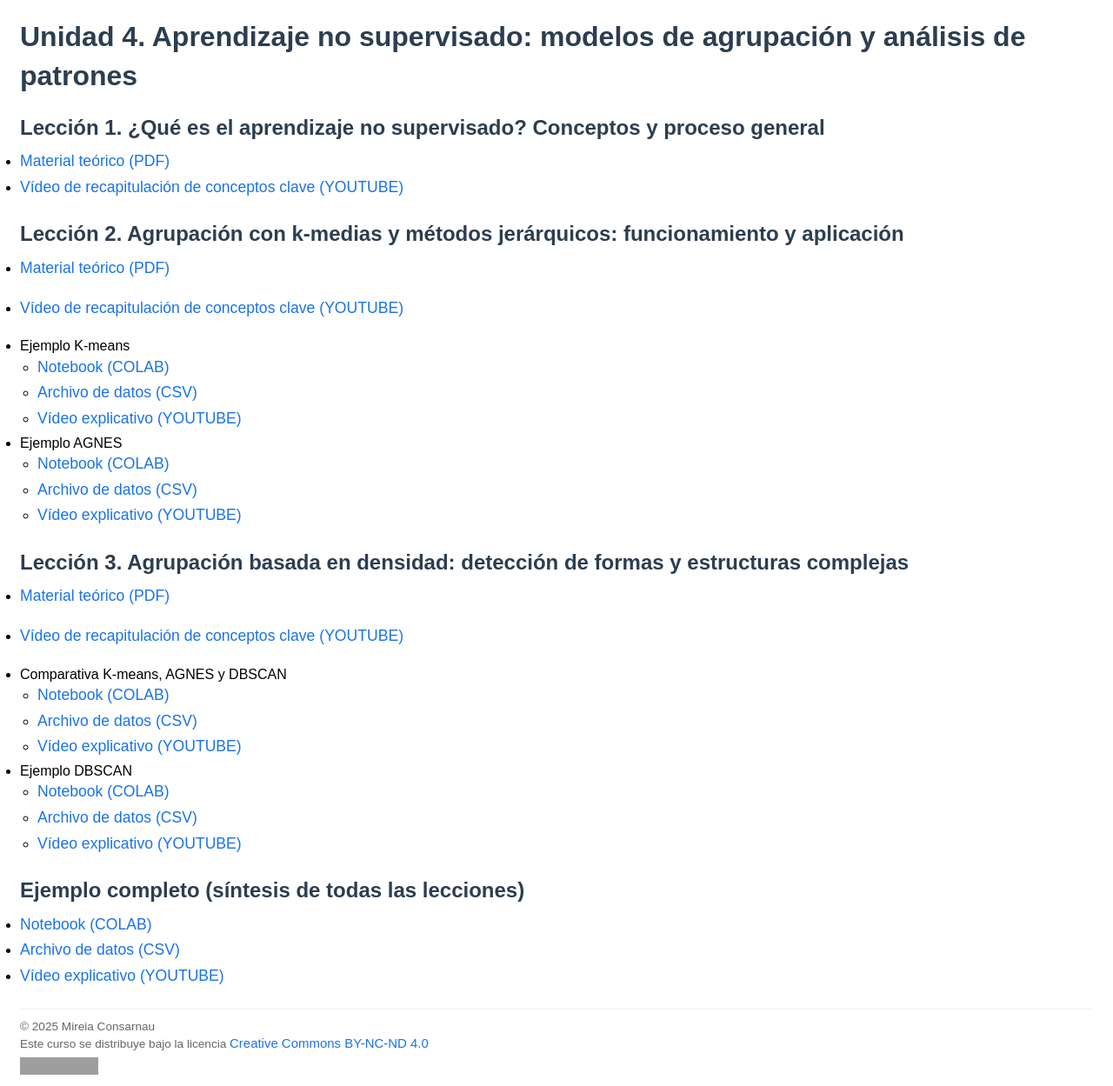
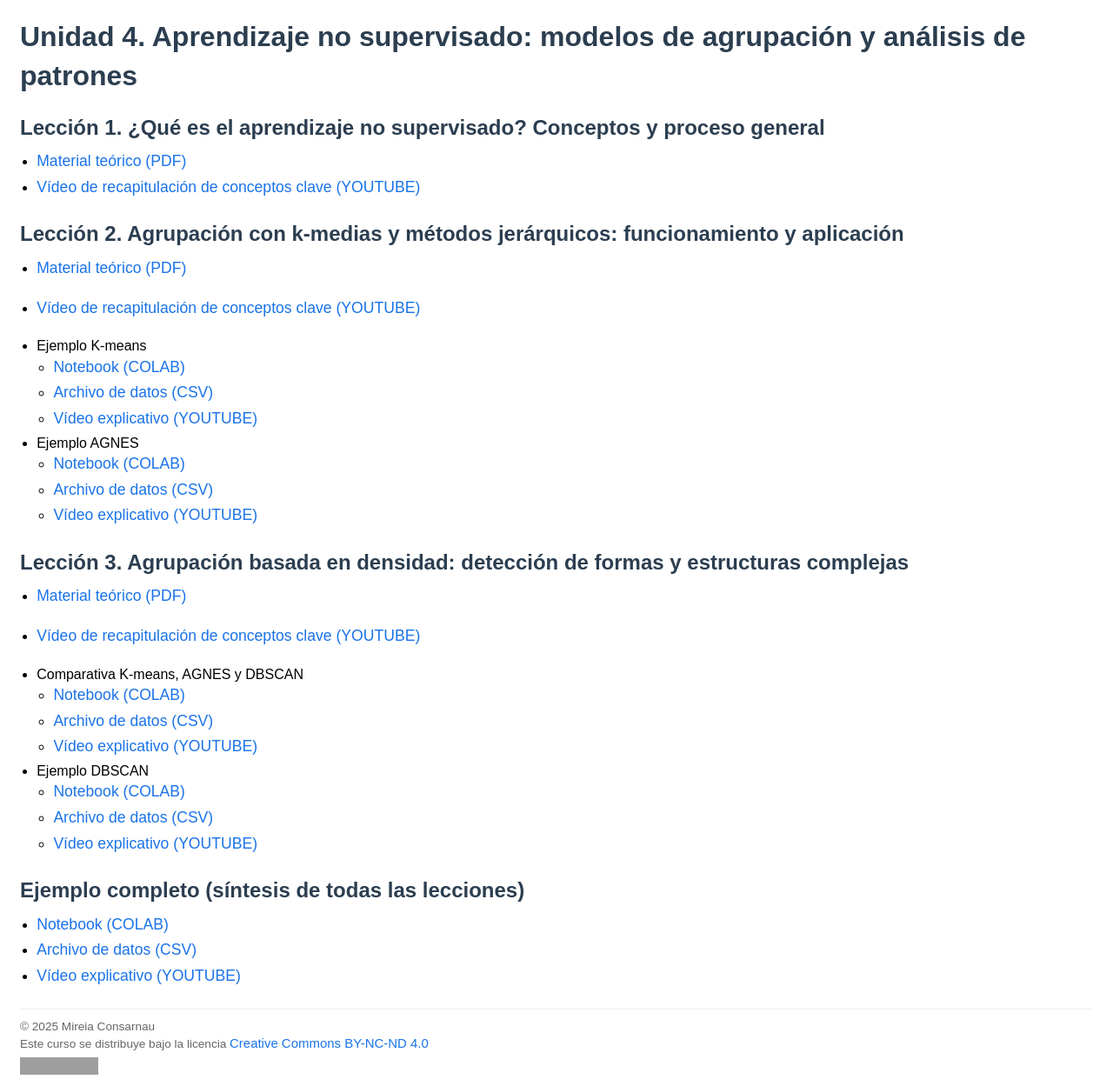
Before and after one commit to mireiaconsarnau/machine_learning, a Jekyll site: the page built from unidad4.md, in a window 1280 px wide. Shown: the whole page at 87% size. Built offline with Jekyll 4.4.1, drawn with Linux system fonts in a browser that asks for light colours; grey boxes are pictures that could not be loaded.

Commit message:
Update custom.css

```diff
--- a/assets/css/custom.css
+++ b/assets/css/custom.css
@@ -44,7 +44,7 @@ body {
 /* Ajuste general de listas y elementos */
 ul, ol {
   margin: 0;
-  padding: 0;
+  padding-left: 1.2em; /* sangría general para todos los puntos */
 }
 
 li {
@@ -56,19 +56,18 @@ li {
 li > ul,
 li > ol {
   margin: 0;
-  padding-left: 20px;
+  padding-left: 1.2em; /* sangrado también para sublistas */
 }
 
 /* Ajuste específico para listas de recursos */
 ul.recursos {
-  list-style-position: inside; /* punto dentro y alineado */
+  list-style-position: inside; /* el punto dentro y alineado */
   margin: 0;
-  padding: 0;
+  padding-left: 1.2em; /* sangría para recursos también */
 }
 
 ul.recursos li {
   display: block;
-  padding-left: 0; /* sin sangría extra */
   margin: 0 0 0.2em 0;
 }
 
```
